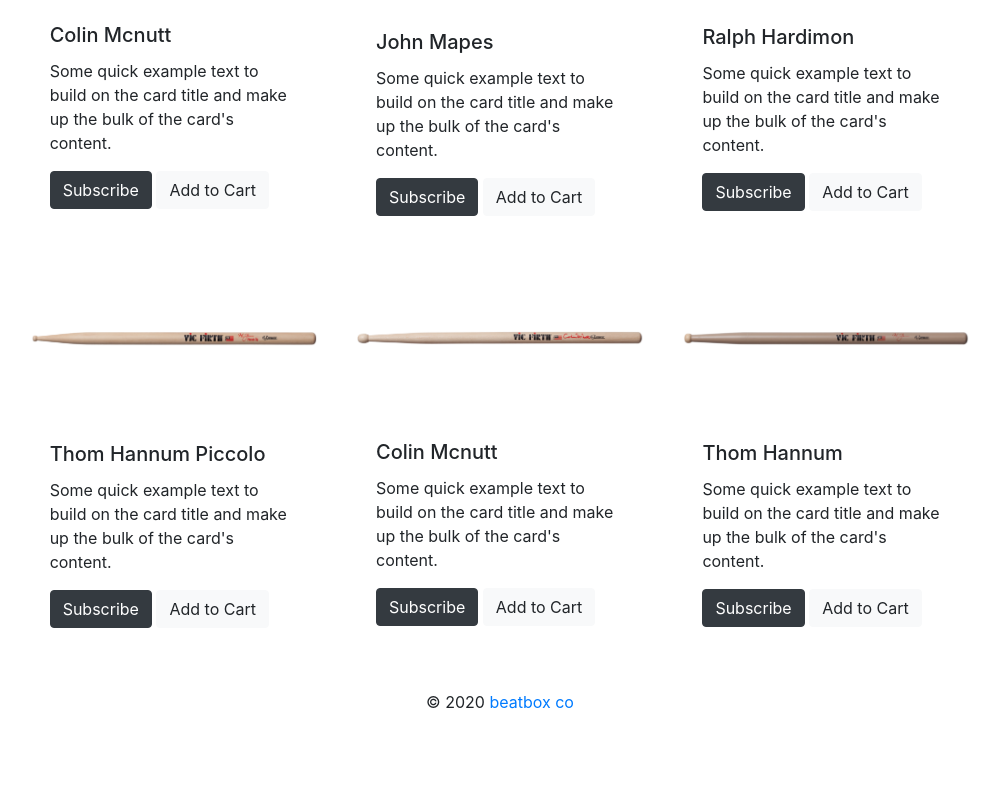
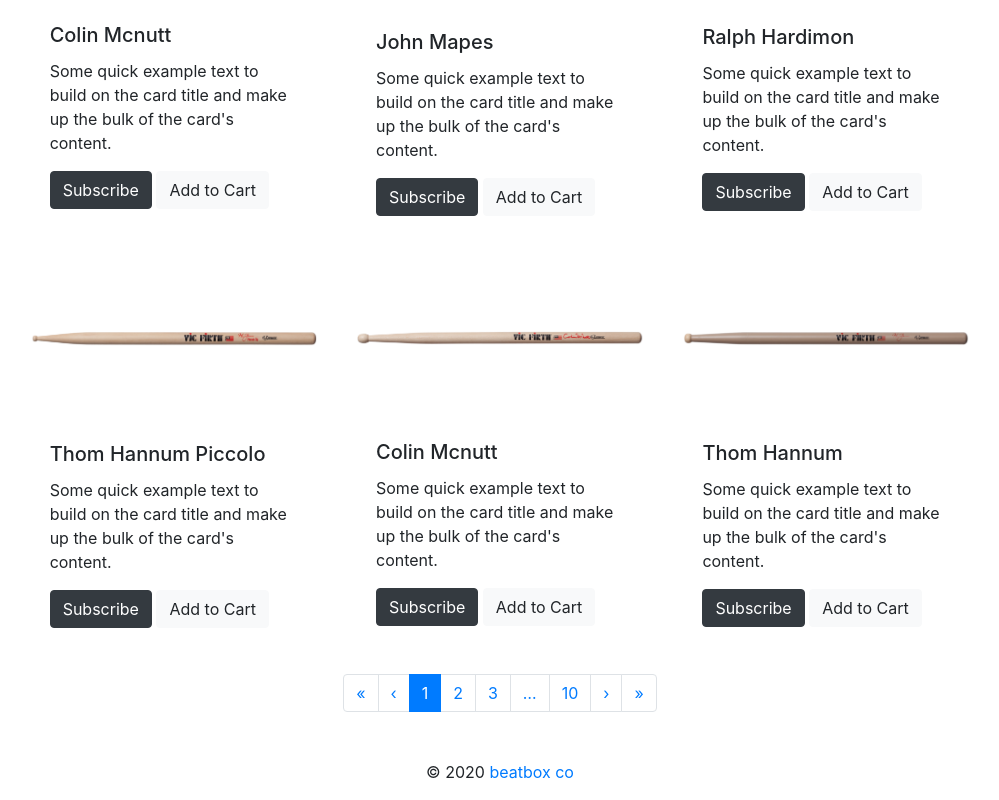
Before and after one commit to wzamites/beatbox, a React (Create React App) app: page / in a window 1280 px wide. Shown: the part 727-1527 px from the top of the page, without its empty margins (140-1139 px from the left). Before the commit the page ends 1457 px from the top, so only its background shows below. Built offline with nearby package versions, Linux system fonts and the light colour scheme.

Commit message:
add pagination

```diff
--- a/src/CardSection.js
+++ b/src/CardSection.js
@@ -1,4 +1,5 @@
 import React from 'react';
+import MyPagination from './MyPagination'
 
 import Card from 'react-bootstrap/Card'
 import Button from 'react-bootstrap/Button'
@@ -6,6 +7,7 @@ import Nav from 'react-bootstrap/Nav'
 import Navbar from 'react-bootstrap/Navbar'
 import NavDropdown from 'react-bootstrap/NavDropdown'
 import Container from 'react-bootstrap/Container'
+import Pagination from 'react-bootstrap/Pagination'
 
 
 
@@ -96,7 +98,9 @@ function CardSection() {
   <Button variant="dark">Subscribe</Button><span>  </span>
   <Button variant="light">Add to Cart</Button></Card.Body>
 </Card>
-
+</div>
+<div className="containerLayout">
+<MyPagination />
 </div>
 </div>
   );
--- /dev/null
+++ b/src/MyPagination.js
@@ -0,0 +1,21 @@
+import React from 'react';
+
+import Pagination from 'react-bootstrap/Pagination'
+
+function MyPagination() {
+  return (
+<Pagination>
+  <Pagination.First />
+  <Pagination.Prev />
+  <Pagination.Item active>{1}</Pagination.Item>
+  <Pagination.Item>{2}</Pagination.Item>
+  <Pagination.Item>{3}</Pagination.Item>
+  <Pagination.Ellipsis />
+  <Pagination.Item>{10}</Pagination.Item>
+  <Pagination.Next />
+  <Pagination.Last />
+</Pagination>
+  );
+}
+
+export default MyPagination;
```
